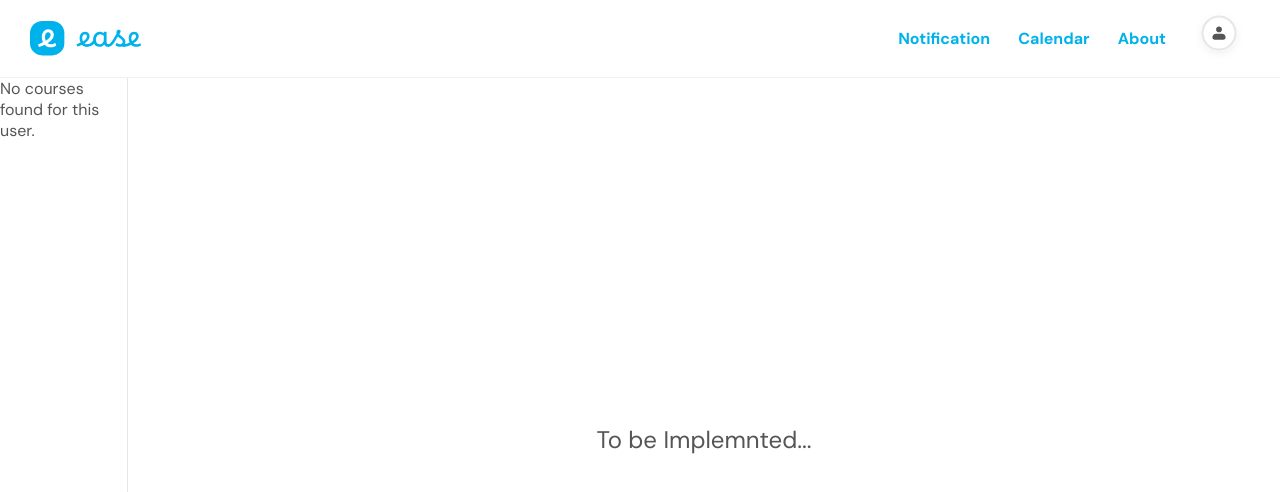
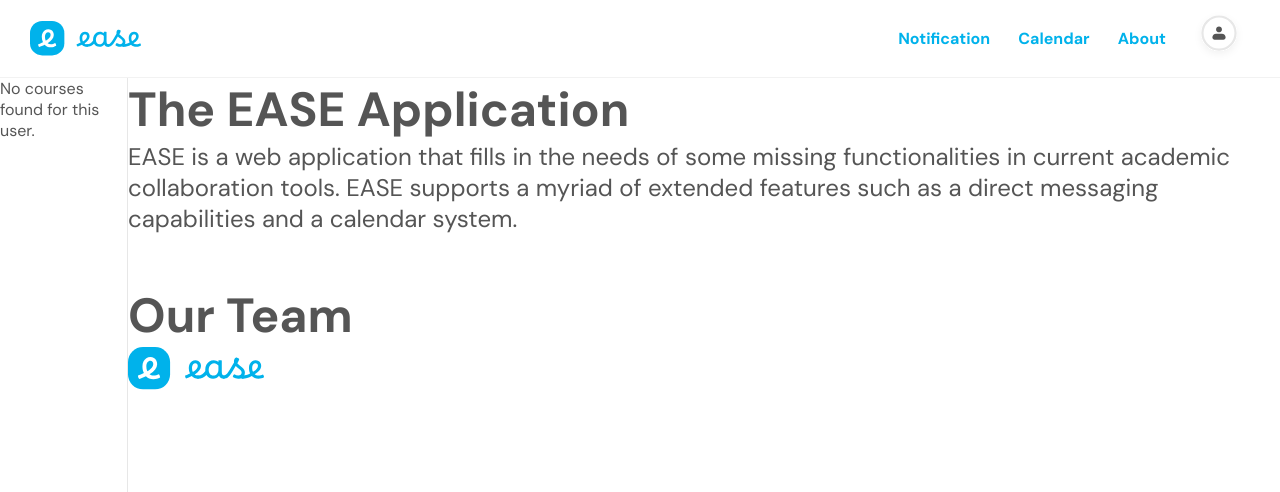
Before and after one commit to Eric-yyyyy/EASE, a React (Create React App) app: page /About in a window 1280 px wide. Shown: the top 492 px of the page. Built offline with nearby package versions, Linux system fonts and the light colour scheme; data requests are answered from the project's data file.

Commit message:
About page adjustments

```diff
--- a/src/CSS/AboutScreen.css
+++ b/src/CSS/AboutScreen.css
@@ -5,11 +5,13 @@
 }
 
 .about-screen {
-    display: flex;
     align-items: center;
     justify-content: center;
     font-family: 'DM Sans', sans-serif;
     height: 100%;
     font-size: 24px;
+}
 
+.team-header {
+    margin-top: 50px;
 }
--- a/src/components/Screens/AboutScreen.js
+++ b/src/components/Screens/AboutScreen.js
@@ -1,13 +1,28 @@
 
 import React from 'react';
 import '../../CSS/AboutScreen.css';
+import Logo from '../../assets/final-logo.svg'
 
 
 function AboutScreen() {
   return (
     <div className="about-screen">
+    <div className="about-container">
+    <div>
+      <h1>The EASE Application</h1>
+    EASE is a web application that fills in the needs of some missing functionalities
+    in current academic collaboration tools. EASE supports a myriad of extended features
+    such as a direct messaging capabilities and a calendar system.
+    </div>
 
-     To be Implemnted...
+    <div>
+    <h1 className="team-header">Our Team</h1>
+      <div>
+      <img src={Logo} alt="EASE Logo" className="ease-logo"/>
+      </div>
+    </div>
+
+    </div>
     </div>
   );
 }
```
